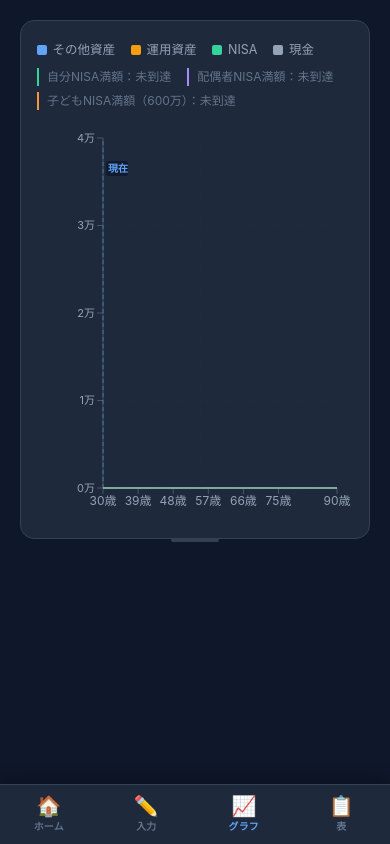
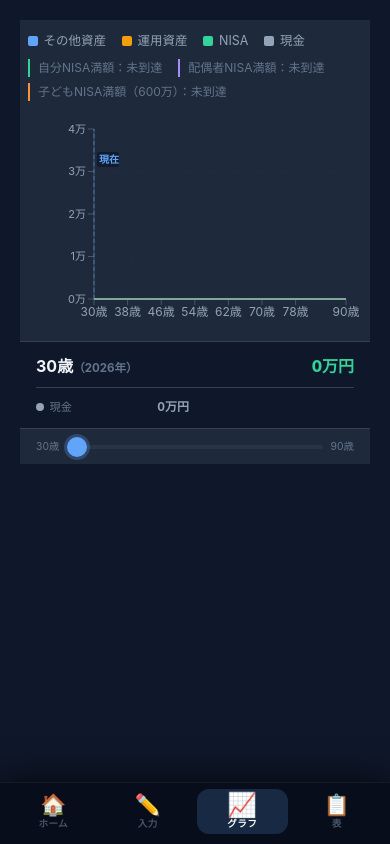
Before and after one commit to yoshidatakato/nisa-simulator, a React (Vite) app: page / in a window 390 px wide. Both pictures are taken after a click on the button "📈 グラフ". Built offline with nearby package versions, Linux system fonts and the light colour scheme.

Commit message:
グラフレイアウト・タブデザイン・表改善

```diff
--- a/src/App.css
+++ b/src/App.css
@@ -446,6 +446,9 @@ body {
   width: 64px;
 }
 
+/* ===== PC用：モバイル専用パネルは非表示 ===== */
+.panel-chart-mobile { display: none; }
+
 /* ===== モバイルタブナビゲーション ===== */
 .tab-nav {
   display: none; /* PCでは非表示 */
@@ -466,18 +469,27 @@ body {
 }
 
 @media (max-width: 768px) {
-  /* ── タブバー ── */
+  /* モバイルでPC用を隠す */
+  .panel-chart-pc     { display: none !important; }
+  .panel-chart-mobile { display: block !important; }
+
+  /* ── タブバー（リデザイン） ── */
   .tab-nav {
     display: flex;
     position: fixed;
     bottom: 0;
     left: 0;
     right: 0;
-    height: 60px;
-    background: var(--bg-surface);
-    border-top: 1px solid var(--border);
+    height: auto;
+    min-height: 62px;
+    padding: 6px 8px max(10px, env(safe-area-inset-bottom));
+    background: rgba(8, 14, 28, 0.96);
+    backdrop-filter: blur(24px);
+    -webkit-backdrop-filter: blur(24px);
+    border-top: 1px solid rgba(255,255,255,0.06);
     z-index: 100;
-    box-shadow: 0 -4px 16px rgba(0,0,0,0.3);
+    box-shadow: 0 -8px 32px rgba(0,0,0,0.5);
+    gap: 4px;
   }
   .tab-btn {
     flex: 1;
@@ -485,18 +497,33 @@ body {
     flex-direction: column;
     align-items: center;
     justify-content: center;
-    gap: 2px;
+    gap: 3px;
     background: none;
     border: none;
     cursor: pointer;
-    color: var(--text-muted);
-    padding: 0;
-    transition: color var(--transition);
+    color: #475569;
+    padding: 6px 4px 5px;
+    border-radius: 12px;
+    transition: color 0.2s ease, background 0.2s ease, transform 0.15s ease;
     -webkit-tap-highlight-color: transparent;
   }
-  .tab-btn--active { color: var(--accent-blue); }
-  .tab-icon  { font-size: 1.25rem; line-height: 1; }
-  .tab-label { font-size: 0.62rem; font-weight: 600; letter-spacing: 0.02em; }
+  .tab-btn--active {
+    color: #fff;
+    background: rgba(96,165,250,0.18);
+  }
+  .tab-btn--active .tab-icon { transform: scale(1.15); }
+  .tab-icon {
+    font-size: 1.3rem;
+    line-height: 1;
+    transition: transform 0.2s ease;
+    display: block;
+  }
+  .tab-label {
+    font-size: 0.6rem;
+    font-weight: 700;
+    letter-spacing: 0.04em;
+    line-height: 1;
+  }
 
   /* コンテンツがタブバーに隠れないよう余白 */
   .app { padding-bottom: 60px; }
@@ -722,3 +749,131 @@ body {
   color: var(--accent-blue);
   margin-top: 0.05rem;
 }
+
+/* ===== MobileChartPanel ===== */
+.mcp-wrap {
+  display: flex;
+  flex-direction: column;
+  height: 100%;
+  overflow: hidden;
+}
+
+/* グラフエリア */
+.mcp-chart-area {
+  flex-shrink: 0;
+  background: var(--bg-surface);
+  border-bottom: 1px solid var(--border);
+}
+.mcp-chart-area .chart-card {
+  border-radius: 0;
+  border: none;
+  padding: 0.75rem 0.5rem 0.5rem;
+}
+
+/* 資産内訳 */
+.mcp-breakdown {
+  flex: 1;
+  overflow-y: auto;
+  padding: 0.75rem 1rem;
+  background: var(--bg-base);
+}
+.mcp-bd-header {
+  display: flex;
+  align-items: baseline;
+  gap: 0.5rem;
+  margin-bottom: 0.65rem;
+  border-bottom: 1px solid var(--border);
+  padding-bottom: 0.55rem;
+}
+.mcp-bd-age {
+  font-size: 1rem;
+  font-weight: 700;
+  color: var(--text-primary);
+}
+.mcp-bd-year {
+  font-size: 0.72rem;
+  color: var(--text-muted);
+}
+.mcp-bd-total {
+  margin-left: auto;
+  font-size: 1rem;
+  font-weight: 800;
+  color: var(--accent-green);
+  font-variant-numeric: tabular-nums;
+}
+.mcp-bd-grid {
+  display: grid;
+  grid-template-columns: 1fr 1fr;
+  gap: 0.45rem 0.75rem;
+}
+.mcp-bd-item {
+  display: flex;
+  align-items: center;
+  gap: 0.35rem;
+}
+.mcp-bd-dot {
+  width: 8px;
+  height: 8px;
+  border-radius: 50%;
+  flex-shrink: 0;
+}
+.mcp-bd-label {
+  font-size: 0.7rem;
+  color: var(--text-muted);
+  flex: 1;
+  white-space: nowrap;
+}
+.mcp-bd-val {
+  font-size: 0.75rem;
+  font-weight: 700;
+  color: var(--text-secondary);
+  font-variant-numeric: tabular-nums;
+  white-space: nowrap;
+}
+
+/* 年齢スライダー */
+.mcp-slider-wrap {
+  flex-shrink: 0;
+  display: flex;
+  align-items: center;
+  gap: 0.5rem;
+  padding: 0.6rem 1rem;
+  background: var(--bg-surface);
+  border-top: 1px solid var(--border);
+}
+.mcp-sl-edge {
+  font-size: 0.65rem;
+  color: var(--text-muted);
+  white-space: nowrap;
+}
+.mcp-slider {
+  flex: 1;
+  -webkit-appearance: none;
+  appearance: none;
+  height: 4px;
+  border-radius: 2px;
+  background: var(--bg-elevated);
+  outline: none;
+  cursor: pointer;
+}
+.mcp-slider::-webkit-slider-thumb {
+  -webkit-appearance: none;
+  width: 20px;
+  height: 20px;
+  border-radius: 50%;
+  background: var(--accent-blue);
+  box-shadow: 0 0 0 3px rgba(96,165,250,0.25);
+  cursor: pointer;
+  transition: box-shadow 0.15s ease;
+}
+.mcp-slider::-webkit-slider-thumb:active {
+  box-shadow: 0 0 0 6px rgba(96,165,250,0.3);
+}
+.mcp-slider::-moz-range-thumb {
+  width: 20px;
+  height: 20px;
+  border-radius: 50%;
+  background: var(--accent-blue);
+  border: none;
+  cursor: pointer;
+}
--- a/src/App.jsx
+++ b/src/App.jsx
@@ -4,6 +4,7 @@ import InputPanel from './components/InputPanel';
 import AssetChart from './components/AssetChart';
 import AssetTable from './components/AssetTable';
 import HomeTab from './components/HomeTab';
+import MobileChartPanel from './components/MobileChartPanel';
 import { simulate } from './utils/simulation';
 
 const DEFAULT_INPUTS = {
@@ -12,6 +13,8 @@ const DEFAULT_INPUTS = {
   cashSavings:          0,
   nisaBalance:          0,
   nisaRate:           0.05,
+  nisaSpouseBalance:    0,
+  nisaSpouseBalRate:  0.05,
   investBalance:        0,
   investRate:         0.05,
   otherAssets:          0,
@@ -96,8 +99,10 @@ export default function App() {
             />
           </div>
 
-          {/* グラフ */}
+          {/* グラフ（PC: リサイズ可能なAssetChart / モバイル: MobileChartPanel） */}
           <div className="panel-chart">
+            {/* PC用 */}
+            <div className="panel-chart-pc">
               <AssetChart
                 data={data}
                 currentAge={inputs.currentAge}
@@ -113,6 +118,17 @@ export default function App() {
                 onMouseDown={(e) => { e.preventDefault(); startDrag(e.clientY); }}
                 onTouchStart={(e) => startDrag(e.touches[0].clientY)}
               />
+            </div>
+            {/* モバイル用 */}
+            <div className="panel-chart-mobile">
+              <MobileChartPanel
+                data={data}
+                inputs={inputs}
+                selfFullAge={selfFullAge}
+                spouseFullAge={spouseFullAge}
+                childFullAge={childFullAge}
+              />
+            </div>
           </div>
 
           {/* 表 */}
--- a/src/components/AssetChart.jsx
+++ b/src/components/AssetChart.jsx
@@ -76,7 +76,7 @@ function RefLabel({ viewBox, text, color, yOffset = 0 }) {
   );
 }
 
-export default function AssetChart({ data, currentAge, spouseAge, fireAge, selfFullAge, spouseFullAge, childFullAge, chartHeight = 400 }) {
+export default function AssetChart({ data, currentAge, spouseAge, fireAge, selfFullAge, spouseFullAge, childFullAge, chartHeight = 400, highlightAge = null }) {
   if (!data?.length) return null;
 
   // 配偶者の実年齢に変換（spouseAge が設定されている場合）
@@ -198,6 +198,15 @@ export default function AssetChart({ data, currentAge, spouseAge, fireAge, selfF
             />
           )}
 
+          {/* スライダー選択年齢ライン（モバイル用） */}
+          {highlightAge != null && highlightAge !== currentAge && (
+            <ReferenceLine
+              x={highlightAge}
+              stroke="#ffffff55"
+              strokeWidth={2}
+            />
+          )}
+
           {/* 積み上げエリア（下から順） */}
           {CHART_LAYERS.map((l) => (
             <Area
--- a/src/components/InputPanel.jsx
+++ b/src/components/InputPanel.jsx
@@ -228,6 +228,13 @@ export default function InputPanel({ inputs, set }) {
         onRate={(v) => set('nisaRate', v)}
       />
       <AssetRow
+        label="配偶者のNISA累計積立額" note="利回り" placeholder="例：50"
+        amount={inputs.nisaSpouseBalance}
+        onAmount={(v) => set('nisaSpouseBalance', v)}
+        rate={inputs.nisaSpouseBalRate}
+        onRate={(v) => set('nisaSpouseBalRate', v)}
+      />
+      <AssetRow
         label="運用資産・株式など" note="利回り" placeholder="例：200"
         amount={inputs.investBalance}
         onAmount={(v) => set('investBalance', v)}
--- /dev/null
+++ b/src/components/MobileChartPanel.jsx
@@ -0,0 +1,82 @@
+import React, { useState } from 'react';
+import AssetChart from './AssetChart';
+import { formatMan } from '../utils/simulation';
+
+const THIS_YEAR = new Date().getFullYear();
+
+const ITEMS = [
+  { key: 'cash',        label: '現金',      color: '#94a3b8' },
+  { key: 'selfNisa',    label: '自分NISA',  color: '#34d399' },
+  { key: 'spouseNisa',  label: '配偶者NISA',color: '#a78bfa' },
+  { key: 'childNisa',   label: '子NISA',    color: '#fb923c' },
+  { key: 'growth',      label: '成長投資枠', color: '#2dd4bf' },
+  { key: 'invest',      label: '運用資産',  color: '#f59e0b' },
+  { key: 'other',       label: 'その他',    color: '#60a5fa' },
+];
+
+export default function MobileChartPanel({
+  data, inputs, selfFullAge, spouseFullAge, childFullAge,
+}) {
+  const minAge = data?.[0]?.age ?? inputs.currentAge;
+  const maxAge = data?.[data.length - 1]?.age ?? 90;
+
+  const [selectedAge, setSelectedAge] = useState(inputs.currentAge);
+  const row = data?.find((r) => r.age === selectedAge) ?? data?.[0] ?? {};
+  const year = THIS_YEAR + (selectedAge - inputs.currentAge);
+
+  return (
+    <div className="mcp-wrap">
+      {/* ── グラフ ── */}
+      <div className="mcp-chart-area">
+        <AssetChart
+          data={data}
+          currentAge={inputs.currentAge}
+          spouseAge={inputs.spouseAge}
+          fireAge={inputs.fireAge}
+          selfFullAge={selfFullAge}
+          spouseFullAge={spouseFullAge}
+          childFullAge={childFullAge}
+          chartHeight={220}
+          highlightAge={selectedAge}
+        />
+      </div>
+
+      {/* ── 資産内訳 ── */}
+      <div className="mcp-breakdown">
+        <div className="mcp-bd-header">
+          <div className="mcp-bd-age">{selectedAge}歳
+            <span className="mcp-bd-year">（{year}年）</span>
+          </div>
+          <div className="mcp-bd-total">{formatMan(row.total)}円</div>
+        </div>
+        <div className="mcp-bd-grid">
+          {ITEMS.map(({ key, label, color }) => {
+            const val = row[key] ?? 0;
+            if (val === 0 && key !== 'cash') return null;
+            return (
+              <div key={key} className="mcp-bd-item">
+                <span className="mcp-bd-dot" style={{ background: color }} />
+                <span className="mcp-bd-label">{label}</span>
+                <span className="mcp-bd-val">{formatMan(val)}円</span>
+              </div>
+            );
+          })}
+        </div>
+      </div>
+
+      {/* ── 年齢スライダー ── */}
+      <div className="mcp-slider-wrap">
+        <span className="mcp-sl-edge">{minAge}歳</span>
+        <input
+          className="mcp-slider"
+          type="range"
+          min={minAge}
+          max={maxAge}
+          value={selectedAge}
+          onChange={(e) => setSelectedAge(Number(e.target.value))}
+        />
+        <span className="mcp-sl-edge">{maxAge}歳</span>
+      </div>
+    </div>
+  );
+}
--- a/src/utils/simulation.js
+++ b/src/utils/simulation.js
@@ -37,6 +37,8 @@ export function simulate(inputs) {
     cashSavings           = 0,
     nisaBalance           = 0,
     nisaRate              = 0.05,
+    nisaSpouseBalance     = 0,
+    nisaSpouseBalRate     = 0.05,
     investBalance         = 0,
     investRate            = 0.05,
     otherAssets           = 0,
@@ -66,7 +68,8 @@ export function simulate(inputs) {
   let nisaBase      = nisaBalance   || 0;
   let selfNisaAcc   = 0;
   let selfGrowthAcc = 0;
-  let spsNisaAcc    = 0;
+  let spsNisaBase   = nisaSpouseBalance || 0; // 配偶者の初期NISA残高
+  let spsNisaAcc    = 0;                      // 配偶者の月次積立累計
   let spsGrowthAcc  = 0;
   let childNisaAcc  = 0;
   let invest        = investBalance || 0;
@@ -81,9 +84,10 @@ export function simulate(inputs) {
   let childFullAge  = null;
 
   // ── 月次利回り ──
-  const mrNisa      = (nisaRate         || 0) / 12;
-  const mrNisaSelf  = (nisaSelfRate     || 0) / 12;
-  const mrNisaSps   = (nisaSpouseRate   || 0) / 12;
+  const mrNisa         = (nisaRate            || 0) / 12;
+  const mrNisaSelf     = (nisaSelfRate        || 0) / 12;
+  const mrNisaSpsBal   = (nisaSpouseBalRate   || 0) / 12; // 配偶者NISA残高の利回り
+  const mrNisaSps      = (nisaSpouseRate      || 0) / 12; // 配偶者NISA積立の利回り
   const mrNisaChild = (nisaChildRate    || 0) / 12;
   const mrGrowth    = (growthRate       || 0) / 12;
   const mrGrowthSps = (growthSpouseRate || 0) / 12;
@@ -108,6 +112,7 @@ export function simulate(inputs) {
         nisaBase      *= (1 + mrNisa);
         selfNisaAcc   *= (1 + mrNisaSelf);
         selfGrowthAcc *= (1 + mrGrowth);
+        spsNisaBase   *= (1 + mrNisaSpsBal);
         spsNisaAcc    *= (1 + mrNisaSps);
         spsGrowthAcc  *= (1 + mrGrowthSps);
         childNisaAcc  *= (1 + mrNisaChild);
@@ -163,14 +168,14 @@ export function simulate(inputs) {
 
       // ── 4%取り崩し（年末に適用）──
       // 対象：現金・その他以外の全運用資産（NISA + 成長投資枠 + 運用資産）
-      const totalInvested = nisaBase + selfNisaAcc + selfGrowthAcc + spsNisaAcc + spsGrowthAcc + childNisaAcc + invest;
+      const totalInvested = nisaBase + selfNisaAcc + selfGrowthAcc + spsNisaBase + spsNisaAcc + spsGrowthAcc + childNisaAcc + invest;
       if (isFire && totalInvested > 0) {
         const withdrawal = totalInvested * 0.04;
-        // 各バケットから比率按分で取り崩す
         const ratio = withdrawal / totalInvested;
         nisaBase      *= (1 - ratio);
         selfNisaAcc   *= (1 - ratio);
         selfGrowthAcc *= (1 - ratio);
+        spsNisaBase   *= (1 - ratio);
         spsNisaAcc    *= (1 - ratio);
         spsGrowthAcc  *= (1 - ratio);
         childNisaAcc  *= (1 - ratio);
@@ -185,17 +190,18 @@ export function simulate(inputs) {
     const rNisaBase   = Math.round(nisaBase);
     const rSelfNisa   = Math.round(selfNisaAcc);
     const rSelfGrowth = Math.round(selfGrowthAcc);
+    const rSpsNisaBase = Math.round(spsNisaBase);
     const rSpsNisa    = Math.round(spsNisaAcc);
     const rSpsGrowth  = Math.round(spsGrowthAcc);
     const rChild      = Math.round(childNisaAcc);
     const rInvest     = Math.round(invest);
 
-    const nisaTot = rNisaBase + rSelfNisa + rSelfGrowth + rSpsNisa + rSpsGrowth + rChild;
+    const nisaTot = rNisaBase + rSelfNisa + rSelfGrowth + rSpsNisaBase + rSpsNisa + rSpsGrowth + rChild;
 
     data.push({
       age:    age0 + t,
       cash:   rCash,
-      nisa:   rNisaBase + rSelfNisa + rSpsNisa + rChild,
+      nisa:   rNisaBase + rSelfNisa + rSpsNisaBase + rSpsNisa + rChild,
       growth: rSelfGrowth + rSpsGrowth,
       invest: rInvest,
       other,
@@ -203,7 +209,7 @@ export function simulate(inputs) {
       // ツールチップ用（個別内訳）
       selfNisa:    rNisaBase + rSelfNisa,
       selfGrowth:  rSelfGrowth,
-      spouseNisa:  rSpsNisa,
+      spouseNisa:  rSpsNisaBase + rSpsNisa,
       spouseGrowth:rSpsGrowth,
       childNisa:   rChild,
       // グラフ用
```
Lines whose indentation alone changed are shown as unchanged.
